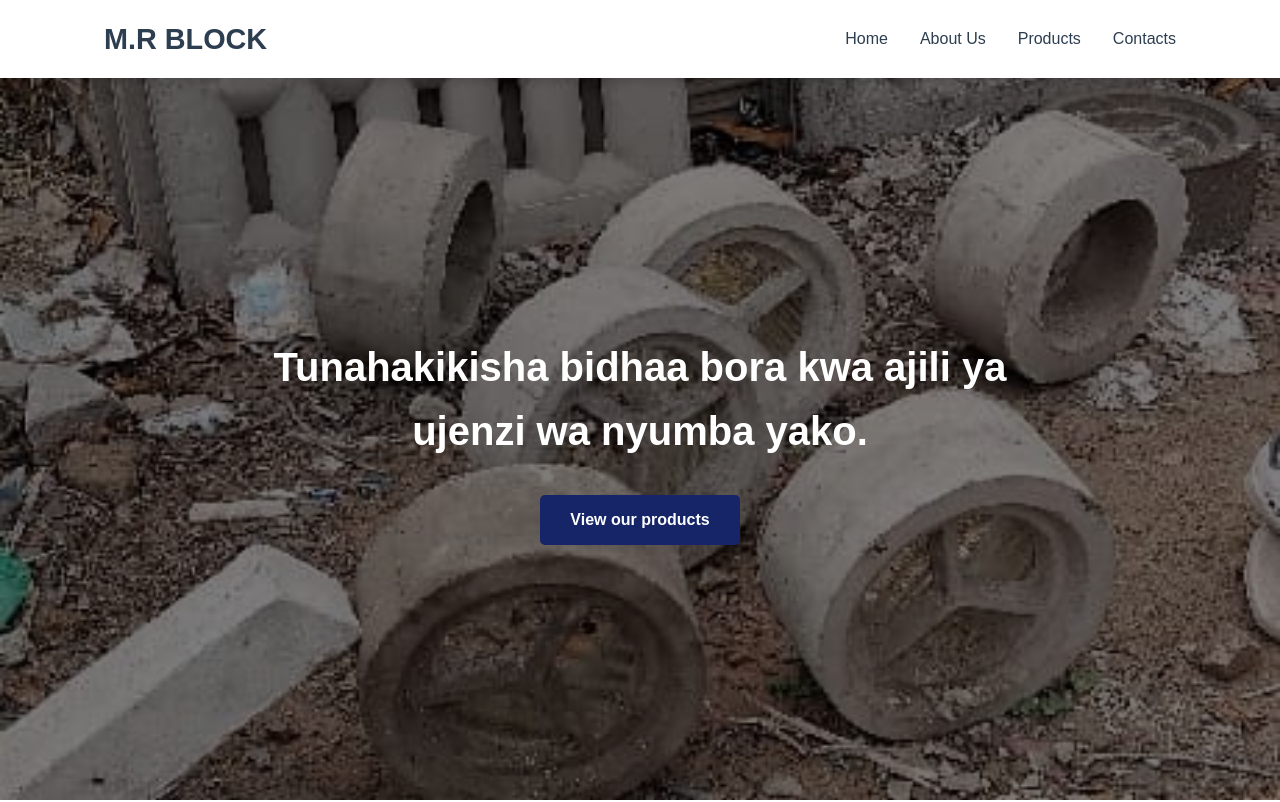
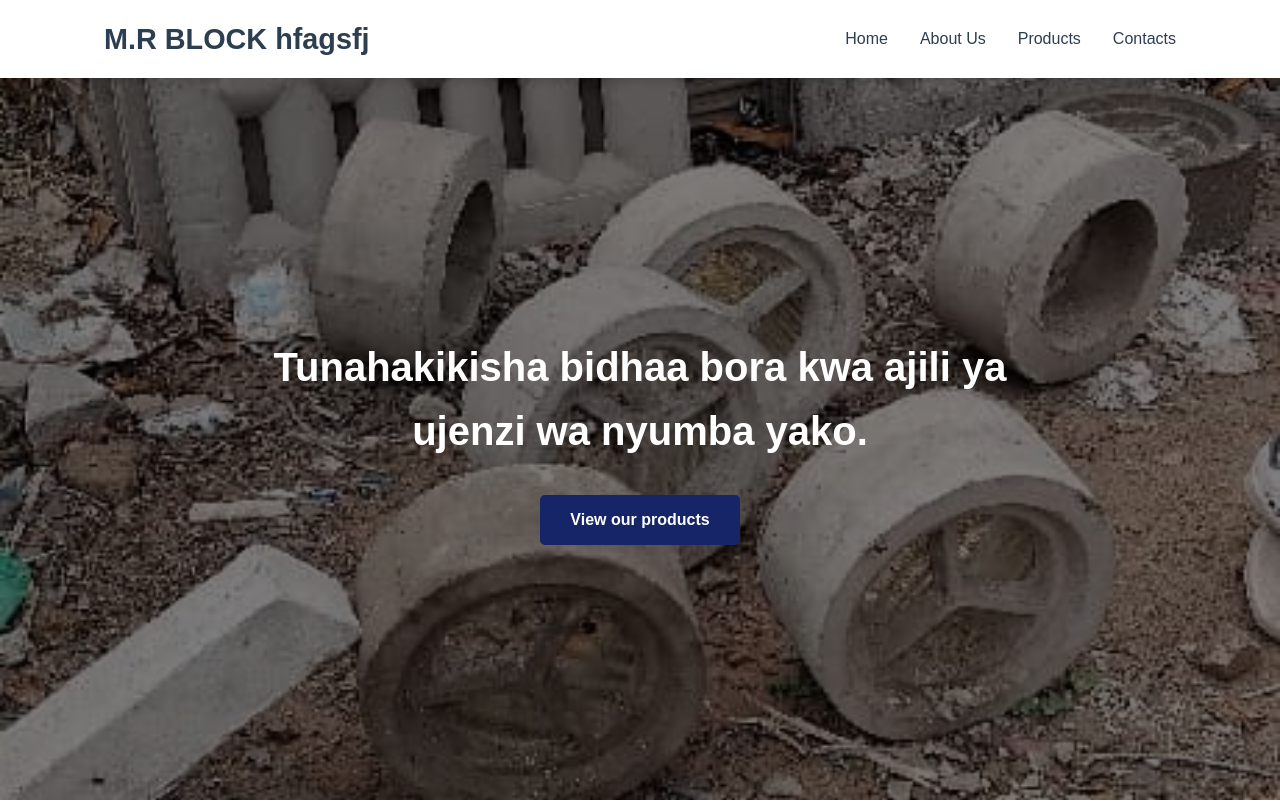
Before and after one commit to Raymond-mwamba/mr-block, a plain HTML site: page mr-block-website/index.html in a window 1280 px wide. Shown: the top 802 px of the page. Drawn offline with Linux system fonts and the light colour scheme.

Commit message:
Update index.html

```diff
--- a/mr-block-website/index.html
+++ b/mr-block-website/index.html
@@ -10,7 +10,7 @@
 <body>
     <header>
         <nav>
-            <div class="logo">M.R BLOCK</div>
+            <div class="logo">M.R BLOCK hfagsfj</div>
             <ul class="nav-links">
                 <li><a href="#home">Home</a></li>
                 <li><a href="#about">About Us</a></li>
```
